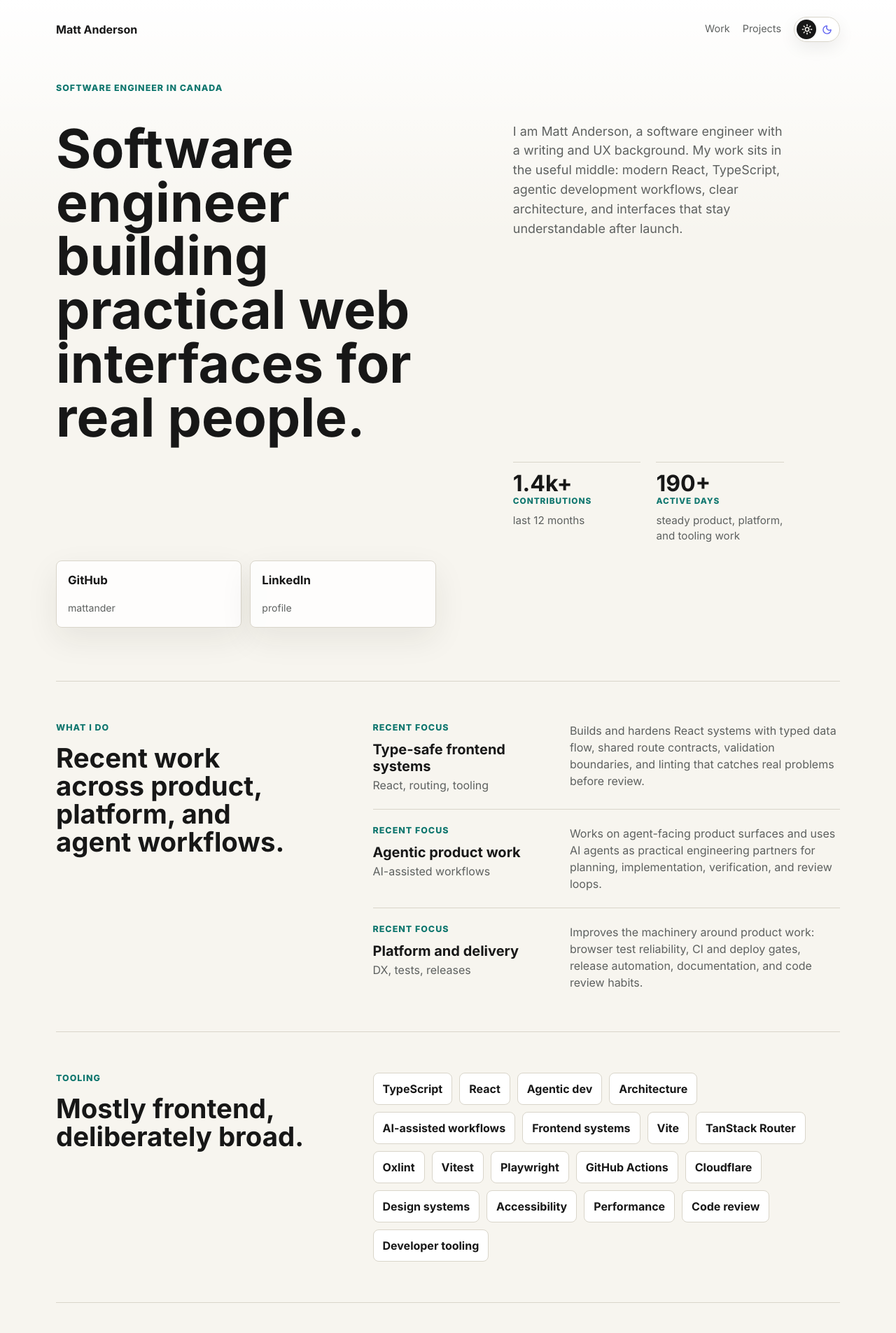
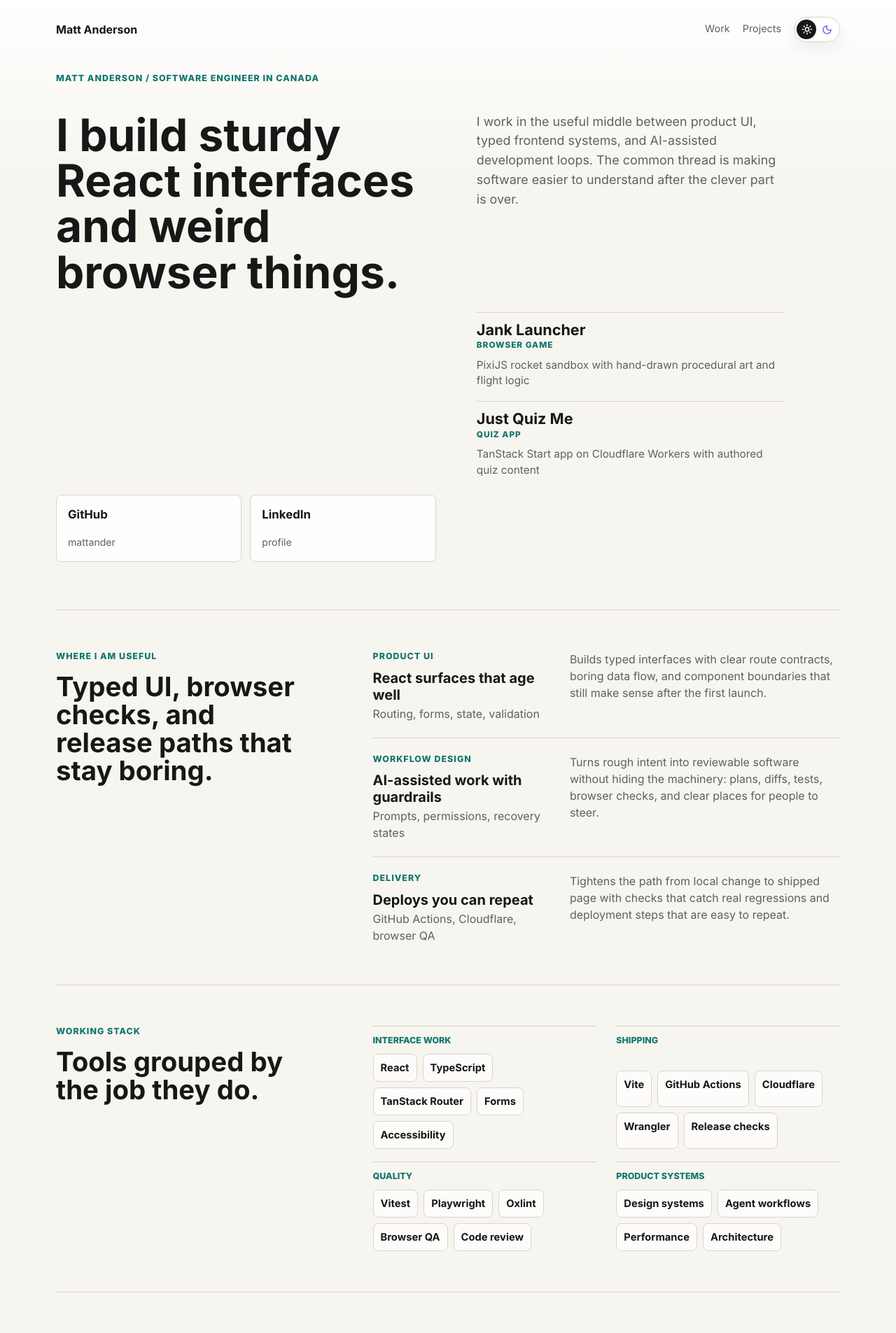
Before and after one commit to mattander/mattdev, a React (Vite) app: page / in a window 1280 px wide. Shown: the top 1905 px of the page at 70% size. Built offline with nearby package versions, Linux system fonts and the light colour scheme.

Commit message:
Refine portfolio layout and copy

```diff
--- a/src/routes/HomePage.tsx
+++ b/src/routes/HomePage.tsx
@@ -1,5 +1,5 @@
 import type { ReactNode } from "react";
-import { activity, links, projects, skills, work } from "../siteData";
+import { activity, links, projects, skillGroups, work } from "../siteData";
 
 type ExternalLinkProps = {
   href: string;
@@ -63,16 +63,14 @@ export function HomePage() {
     <div className="resume-site">
       <main>
         <section className="hero" aria-labelledby="intro-heading">
-          <p className="eyebrow">Software engineer in Canada</p>
-          <h1 id="intro-heading">
-            Software engineer building practical web interfaces for real people.
-          </h1>
+          <p className="eyebrow">Matt Anderson / software engineer in Canada</p>
+          <h1 id="intro-heading">I build sturdy React interfaces and weird browser things.</h1>
           <p className="intro">
-            I am Matt Anderson, a software engineer with a writing and UX background. My work sits
-            in the useful middle: modern React, TypeScript, agentic development workflows, clear
-            architecture, and interfaces that stay understandable after launch.
+            I work in the useful middle between product UI, typed frontend systems, and AI-assisted
+            development loops. The common thread is making software easier to understand after the
+            clever part is over.
           </p>
-          <dl className="activity-list" aria-label="GitHub activity highlights from the last year">
+          <dl className="activity-list" aria-label="Current project signals">
             {activity.map((item) => (
               <div className="activity-item" key={item.label}>
                 <dt>
@@ -95,8 +93,8 @@ export function HomePage() {
 
         <section className="split-section" id="work">
           <div>
-            <p className="section-kicker">What I do</p>
-            <h2>Recent work across product, platform, and agent workflows.</h2>
+            <p className="section-kicker">Where I am useful</p>
+            <h2>Typed UI, browser checks, and release paths that stay boring.</h2>
           </div>
           <div className="timeline">
             {work.map((item) => (
@@ -114,14 +112,21 @@ export function HomePage() {
 
         <section className="split-section compact">
           <div>
-            <p className="section-kicker">Tooling</p>
-            <h2>Mostly frontend, deliberately broad.</h2>
+            <p className="section-kicker">Working stack</p>
+            <h2>Tools grouped by the job they do.</h2>
           </div>
-          <ul className="skill-list" aria-label="Skills">
-            {skills.map((skill) => (
-              <li key={skill}>{skill}</li>
+          <div className="skill-groups" aria-label="Skills grouped by workflow">
+            {skillGroups.map((group) => (
+              <section className="skill-group" key={group.label} aria-label={group.label}>
+                <h3>{group.label}</h3>
+                <ul>
+                  {group.items.map((item) => (
+                    <li key={item}>{item}</li>
+                  ))}
+                </ul>
+              </section>
             ))}
-          </ul>
+          </div>
         </section>
 
         <section className="project-section" id="projects">
--- a/src/siteData.ts
+++ b/src/siteData.ts
@@ -15,6 +15,11 @@ export type ActivityItem = {
   value: string;
   label: string;
   detail: string;
+};
+
+export type SkillGroup = {
+  label: string;
+  items: string[];
 };
 
 export type ProjectItem = {
@@ -42,57 +47,55 @@ export const links: LinkItem[] = [
 
 export const work: WorkItem[] = [
   {
-    title: "Type-safe frontend systems",
-    place: "React, routing, tooling",
-    period: "Recent focus",
-    body: "Builds and hardens React systems with typed data flow, shared route contracts, validation boundaries, and linting that catches real problems before review.",
+    title: "React surfaces that age well",
+    place: "Routing, forms, state, validation",
+    period: "Product UI",
+    body: "Builds typed interfaces with clear route contracts, boring data flow, and component boundaries that still make sense after the first launch.",
   },
   {
-    title: "Agentic product work",
-    place: "AI-assisted workflows",
-    period: "Recent focus",
-    body: "Works on agent-facing product surfaces and uses AI agents as practical engineering partners for planning, implementation, verification, and review loops.",
+    title: "AI-assisted work with guardrails",
+    place: "Prompts, permissions, recovery states",
+    period: "Workflow design",
+    body: "Turns rough intent into reviewable software without hiding the machinery: plans, diffs, tests, browser checks, and clear places for people to steer.",
   },
   {
-    title: "Platform and delivery",
-    place: "DX, tests, releases",
-    period: "Recent focus",
-    body: "Improves the machinery around product work: browser test reliability, CI and deploy gates, release automation, documentation, and code review habits.",
+    title: "Deploys you can repeat",
+    place: "GitHub Actions, Cloudflare, browser QA",
+    period: "Delivery",
+    body: "Tightens the path from local change to shipped page with checks that catch real regressions and deployment steps that are easy to repeat.",
   },
 ];
 
 export const activity: ActivityItem[] = [
   {
-    value: "1.4k+",
-    label: "contributions",
-    detail: "last 12 months",
+    value: "Jank Launcher",
+    label: "browser game",
+    detail: "PixiJS rocket sandbox with hand-drawn procedural art and flight logic",
   },
   {
-    value: "190+",
-    label: "active days",
-    detail: "steady product, platform, and tooling work",
+    value: "Just Quiz Me",
+    label: "quiz app",
+    detail: "TanStack Start app on Cloudflare Workers with authored quiz content",
   },
 ];
 
-export const skills: string[] = [
-  "TypeScript",
-  "React",
-  "Agentic dev",
-  "Architecture",
-  "AI-assisted workflows",
-  "Frontend systems",
-  "Vite",
-  "TanStack Router",
-  "Oxlint",
-  "Vitest",
-  "Playwright",
-  "GitHub Actions",
-  "Cloudflare",
-  "Design systems",
-  "Accessibility",
-  "Performance",
-  "Code review",
-  "Developer tooling",
+export const skillGroups: SkillGroup[] = [
+  {
+    label: "Interface work",
+    items: ["React", "TypeScript", "TanStack Router", "Forms", "Accessibility"],
+  },
+  {
+    label: "Shipping",
+    items: ["Vite", "GitHub Actions", "Cloudflare", "Wrangler", "Release checks"],
+  },
+  {
+    label: "Quality",
+    items: ["Vitest", "Playwright", "Oxlint", "Browser QA", "Code review"],
+  },
+  {
+    label: "Product systems",
+    items: ["Design systems", "Agent workflows", "Performance", "Architecture"],
+  },
 ];
 
 export const projects: ProjectItem[] = [
--- a/src/styles.css
+++ b/src/styles.css
@@ -67,7 +67,7 @@ html {
 
 body {
   margin: 0;
-  background: linear-gradient(180deg, var(--surface) 0, transparent 340px), var(--bg);
+  background: linear-gradient(180deg, var(--surface) 0, transparent 260px), var(--bg);
   color: var(--text);
   font-family:
     Inter,
@@ -111,7 +111,7 @@ main {
   gap: 18px;
   width: min(1120px, calc(100% - 48px));
   min-width: 0;
-  padding: 24px 0 58px;
+  padding: 24px 0 44px;
 }
 
 .wordmark {
@@ -191,11 +191,11 @@ main {
 
 .hero {
   display: grid;
-  grid-template-columns: minmax(0, 1.2fr) minmax(280px, 0.8fr);
-  gap: 24px 72px;
+  grid-template-columns: minmax(0, 1.1fr) minmax(320px, 0.9fr);
+  gap: 24px 64px;
   align-items: start;
   max-width: 1040px;
-  padding-bottom: 76px;
+  padding-bottom: 68px;
 }
 
 .eyebrow,
@@ -223,10 +223,10 @@ p {
 h1 {
   grid-column: 1;
   grid-row: 2;
-  max-width: 13ch;
+  max-width: 12ch;
   margin-bottom: 0;
-  font-size: clamp(2.65rem, 6vw, 5.1rem);
-  line-height: 1;
+  font-size: clamp(2.75rem, 5vw, 4.35rem);
+  line-height: 1.02;
   letter-spacing: 0;
 }
 
@@ -259,8 +259,8 @@ h3 {
   grid-column: 2;
   grid-row: 3;
   display: grid;
-  grid-template-columns: repeat(2, minmax(0, 1fr));
-  gap: 22px;
+  grid-template-columns: 1fr;
+  gap: 18px;
   margin: 0;
 }
 
@@ -278,8 +278,8 @@ h3 {
 }
 
 .activity-item strong {
-  font-size: 2rem;
-  line-height: 1;
+  font-size: 1.35rem;
+  line-height: 1.08;
 }
 
 .activity-item span {
@@ -293,7 +293,7 @@ h3 {
 .activity-item dd {
   margin: 0;
   color: var(--muted);
-  font-size: 0.95rem;
+  font-size: 0.96rem;
   line-height: 1.45;
 }
 
@@ -312,8 +312,7 @@ h3 {
   min-height: 96px;
   border: 1px solid var(--line);
   border-radius: 8px;
-  background: color-mix(in srgb, var(--surface) 84%, transparent);
-  box-shadow: var(--shadow);
+  background: color-mix(in srgb, var(--surface) 88%, transparent);
 }
 
 .action-link {
@@ -332,8 +331,7 @@ h3 {
   font-size: 0.88rem;
 }
 
-.action-link:hover,
-.project-card:hover {
+.action-link:hover {
   border-color: var(--accent);
   transform: translateY(-2px);
   transition:
@@ -393,21 +391,43 @@ h3 {
   color: var(--muted);
 }
 
-.skill-list {
+.skill-groups {
+  display: grid;
+  grid-template-columns: repeat(2, minmax(0, 1fr));
+  gap: 18px 28px;
+}
+
+.skill-group {
+  display: grid;
+  gap: 10px;
+  border-top: 1px solid var(--line);
+  padding-top: 14px;
+}
+
+.skill-group h3 {
+  margin-bottom: 0;
+  color: var(--accent);
+  font-size: 0.78rem;
+  font-weight: 800;
+  text-transform: uppercase;
+}
+
+.skill-group ul {
   display: flex;
   flex-wrap: wrap;
-  gap: 10px;
+  gap: 8px;
   margin: 0;
   padding: 0;
   list-style: none;
 }
 
-.skill-list li {
+.skill-group li {
   border: 1px solid var(--line);
   border-radius: 8px;
-  padding: 10px 13px;
-  background: var(--surface);
+  padding: 8px 10px;
+  background: color-mix(in srgb, var(--surface) 72%, transparent);
   color: var(--text);
+  font-size: 0.92rem;
   font-weight: 650;
 }
 
@@ -434,6 +454,7 @@ h3 {
   gap: 22px;
   justify-content: space-between;
   min-height: 480px;
+  box-shadow: var(--shadow);
 }
 
 .project-card__image {
@@ -466,7 +487,7 @@ h3 {
 .project-tags {
   display: flex;
   flex-wrap: wrap;
-  gap: 10px;
+  gap: 8px;
   padding: 0 24px;
 }
 
@@ -474,7 +495,7 @@ h3 {
 .project-tags li {
   border: 1px solid var(--line);
   border-radius: 8px;
-  padding: 9px 12px;
+  padding: 8px 11px;
   font-size: 0.88rem;
   font-weight: 750;
   line-height: 1;
@@ -540,7 +561,6 @@ h3 {
   }
 
   .activity-list {
-    grid-template-columns: repeat(2, minmax(0, 1fr));
     margin-bottom: 28px;
   }
 
@@ -564,7 +584,7 @@ h3 {
   }
 
   h1 {
-    max-width: 11ch;
+    max-width: 12ch;
   }
 
   h2,
@@ -573,7 +593,7 @@ h3 {
   }
 
   .project-card {
-    min-height: 220px;
+    min-height: 0;
   }
 }
 
@@ -604,8 +624,12 @@ h3 {
     grid-template-columns: 1fr;
   }
 
+  .skill-groups {
+    grid-template-columns: 1fr;
+  }
+
   h1 {
-    font-size: 2.45rem;
+    font-size: 2.55rem;
   }
 
   .site-footer {
```
